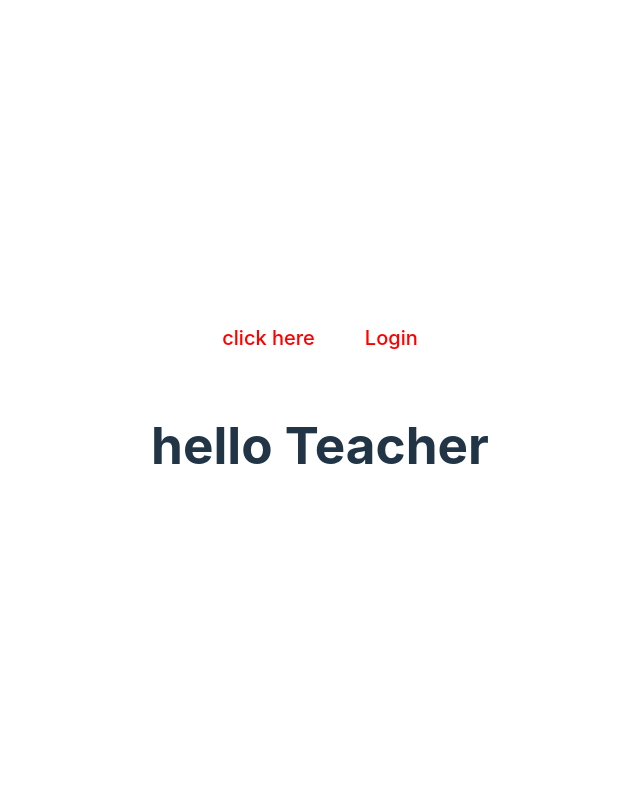
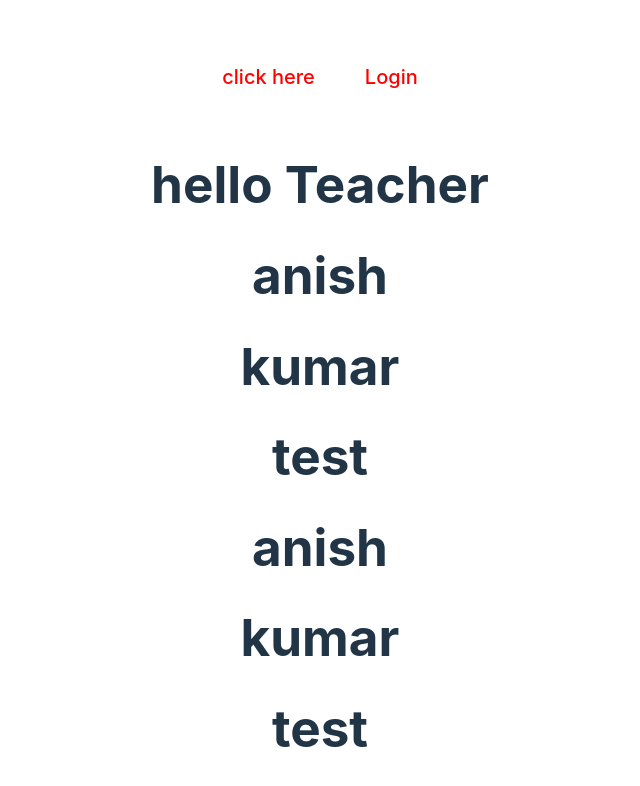
Before and after one commit to anishkumar127/React-a-way-to-get-better, a React (Vite) app: page / in a window 1280 px wide. Shown: the top 786 px of the page, without its empty margins (320-960 px from the left). Built offline with nearby package versions, Linux system fonts and the light colour scheme.

Commit message:
forEach and map method Render List

```diff
--- a/src/App.jsx
+++ b/src/App.jsx
@@ -3,6 +3,7 @@ import reactLogo from './assets/react.svg';
 import './App.css';
 import Button from './components/Button';
 import {Dashboard} from './components/Dashboard';
+import User from './components/User';
 
 function App() {
   const style = {
@@ -21,6 +22,7 @@ function App() {
     <Button handler={logoutButtonHandler}  style={style}> <p> click here  </p> </Button>
     <Button handler={loginButtonHandler} style={style}>Login </Button>
     <Dashboard/>
+    <User/>
   </>
   );
 }
--- /dev/null
+++ b/src/components/User.jsx
@@ -0,0 +1,26 @@
+import React, { useId } from 'react'
+
+export default function User() {
+    const users = ["anish","kumar","test"];
+
+    // example for forEach instead of map method
+    const newArray = [];
+    users.forEach((user)=>{
+        newArray.push(<h1>{user}</h1>);
+    })
+
+    // so instead of creating forEach we can use map method its ultimately return the new array and which we can print
+  return (
+    <div>
+    {/* {users.map((user,index)=> <h1 key={index}>{index+1} {user}</h1>)} */}
+
+    {/* use of forEach */}
+    {/* 1st way */}
+    {newArray[0]}
+    {newArray[1]}
+    {newArray[2]}
+    {/* 2nd way */}
+    {newArray}
+    </div>
+  )
+}
```
